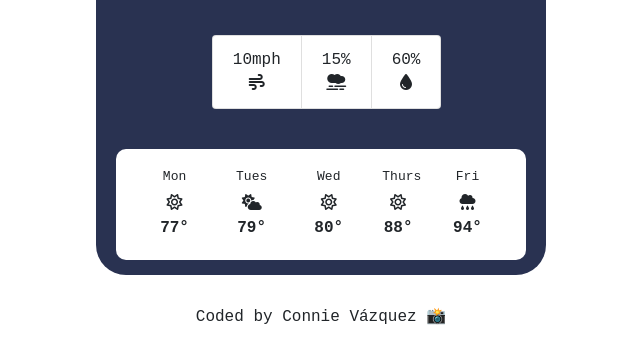
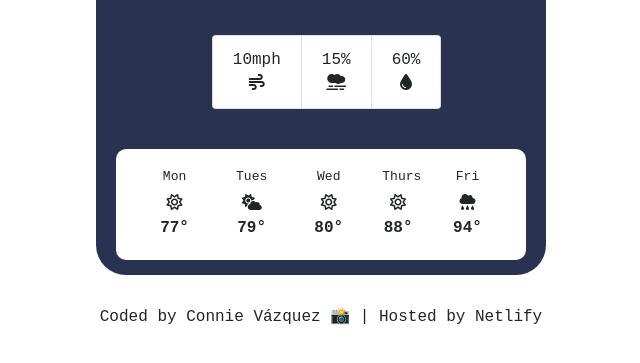
Before and after one commit to clvazquez23/weather-app, a website built with Parcel: page index.html in a window 1280 px wide. Shown: the part 553-916 px from the top of the page, without its empty margins (319-959 px from the left). Built offline with nearby package versions, Linux system fonts and the light colour scheme; no server answers.

Commit message:
Add Host info on footer

```diff
--- a/index.html
+++ b/index.html
@@ -90,7 +90,7 @@
       </div>
     </div>
     </div>
-    <footer class="sign">Coded by <span class="tag">Connie Vázquez 📸</span></footer>
+    <footer class="sign">Coded by <span class="tag">Connie Vázquez 📸</span> | Hosted by Netlify</footer>
 
     <script src="src/index.js"></script>
   </body>
```
